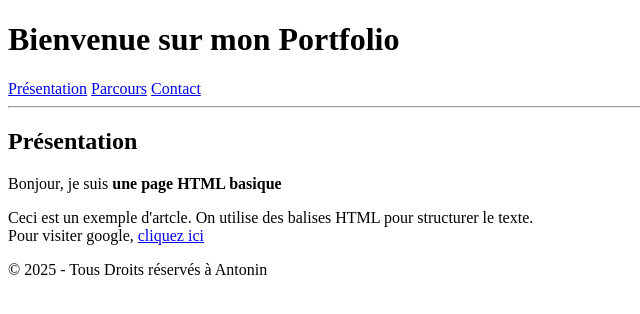
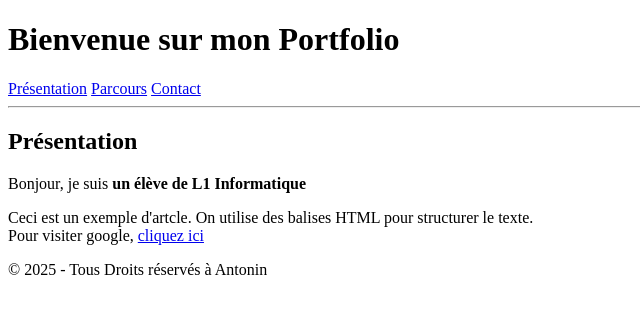
Before and after one commit to Antonin-Lrtt/mon_portfolio, a plain HTML site: page index.html in a window 1280 px wide. Shown: the full height of the page, 0-640 px from the left. Drawn offline with Linux system fonts and the light colour scheme.

Commit message:
Premiker dépôt

```diff
--- a/index.html
+++ b/index.html
@@ -23,7 +23,7 @@
         <section id="Accueil">
             <h1>Présentation</h1>
             <p>
-                Bonjour, je suis <strong>une page HTML basique</strong>
+                Bonjour, je suis <strong>un élève de L1 Informatique</strong>
             </p>
             <p>
                 Ceci est un exemple d'artcle.
```
